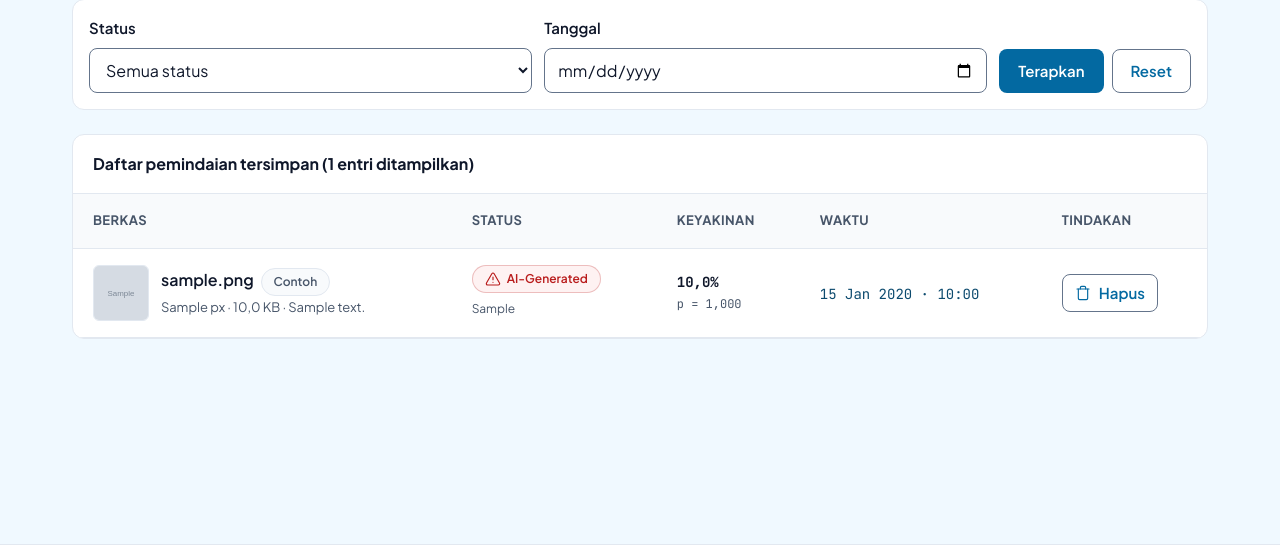
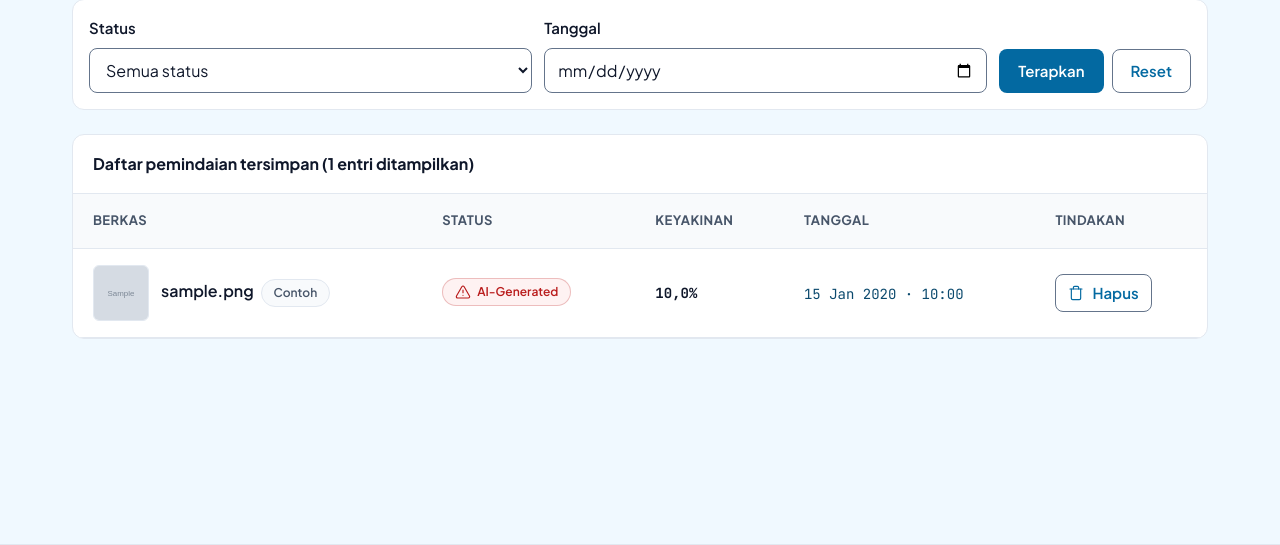
Before and after one commit to SapphireSC/TrueLens-FastAPI, a FastAPI app: page /history in a window 1280 px wide. Shown: the part 184-729 px from the top of the page. Run offline with FastAPI, Linux system fonts and the light colour scheme; tables that the repository leaves empty hold one stand-in row (values such as "Sample post"); grey boxes marked "Sample" are stand-in pictures.

Commit message:
feat: simplify history table to digestible columns, guest login prompt

```diff
--- a/app/templates/history.html
+++ b/app/templates/history.html
@@ -51,7 +51,7 @@
         <th scope="col">Berkas</th>
         <th scope="col">Status</th>
         <th scope="col">Keyakinan</th>
-        <th scope="col">Waktu</th>
+        <th scope="col">Tanggal</th>
         <th scope="col">Tindakan</th>
       </tr>
     </thead>
@@ -72,24 +72,18 @@
                   <span class="badge badge-sample" style="margin-left:4px;">Contoh</span>
                 {% endif %}
               </div>
-              <div class="text-muted" style="font-size:0.8125rem;">
-                {{ item.resolution }} px &middot; {{ item.file_size_display }}
-                {% if item.notes %} &middot; {{ item.notes }}{% endif %}
-              </div>
             </div>
           </div>
         </td>
         <td data-label="Status">
           <div>
             {{ status_badge(item.predicted_label) }}
-            <div class="text-muted" style="font-size:0.75rem; margin-top:4px;">{{ item.risk_tier }}</div>
           </div>
         </td>
         <td data-label="Keyakinan">
           <div class="mono" style="font-weight:700; color:var(--color-text-strong);">{{ item.confidence_display }}%</div>
-          <div class="mono text-muted" style="font-size:0.75rem;">p = {{ item.raw_prob_display }}</div>
         </td>
-        <td data-label="Waktu">
+        <td data-label="Tanggal">
           <span class="mono">{{ item.created_display }}</span>
         </td>
         <td data-label="Tindakan">
@@ -108,11 +102,22 @@
       {{ icon('file', 36) }}
     </div>
     {% if total_all_count == 0 %}
-      <h2 style="font-size:1.25rem;">Belum ada pemindaian tersimpan.</h2>
-      <p class="text-muted" style="margin:0 auto var(--space-5);">
-        Hasil hanya masuk riwayat setelah Anda menekan Simpan pada halaman hasil pemindaian.
-      </p>
-      <a href="{{ url_for('scan') }}" class="btn btn-primary">Pindai gambar</a>
+      {% if current_user is defined and current_user %}
+        <h2 style="font-size:1.25rem;">Belum ada pemindaian tersimpan.</h2>
+        <p class="text-muted" style="margin:0 auto var(--space-5);">
+          Hasil pemindaian akan muncul di sini setelah Anda menyimpannya.
+        </p>
+        <a href="{{ url_for('scan') }}" class="btn btn-primary">Pindai gambar</a>
+      {% else %}
+        <h2 style="font-size:1.25rem;">Silakan masuk untuk melihat riwayat.</h2>
+        <p class="text-muted" style="margin:0 auto var(--space-5);">
+          Riwayat pemindaian tersimpan per akun. Masuk atau daftar untuk mulai menyimpan hasil pemindaian.
+        </p>
+        <div style="display:flex; gap:var(--space-2); justify-content:center;">
+          <a href="{{ url_for('login') }}" class="btn btn-primary">Masuk</a>
+          <a href="{{ url_for('register') }}" class="btn btn-secondary">Daftar</a>
+        </div>
+      {% endif %}
     {% else %}
       <h2 style="font-size:1.25rem;">Tidak ada hasil untuk filter ini.</h2>
       <p class="text-muted" style="margin:0 auto var(--space-5);">
```
